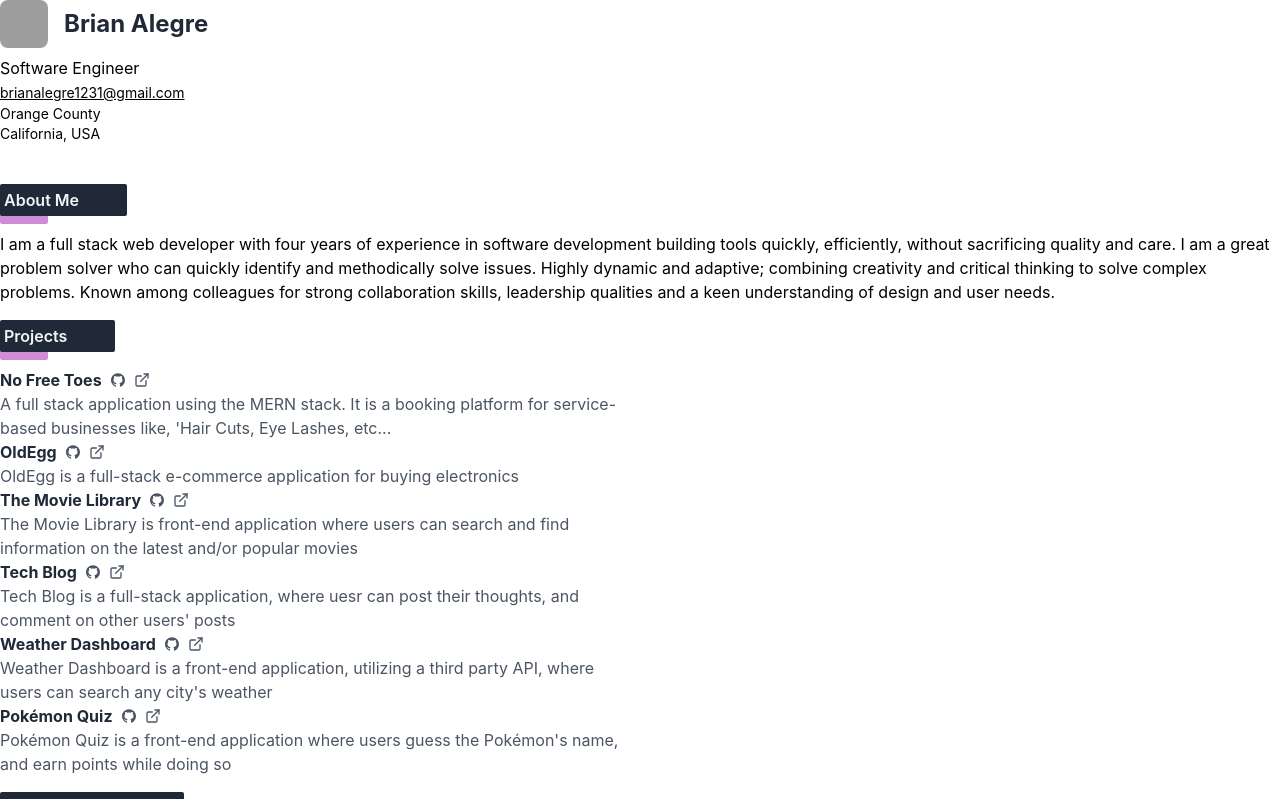
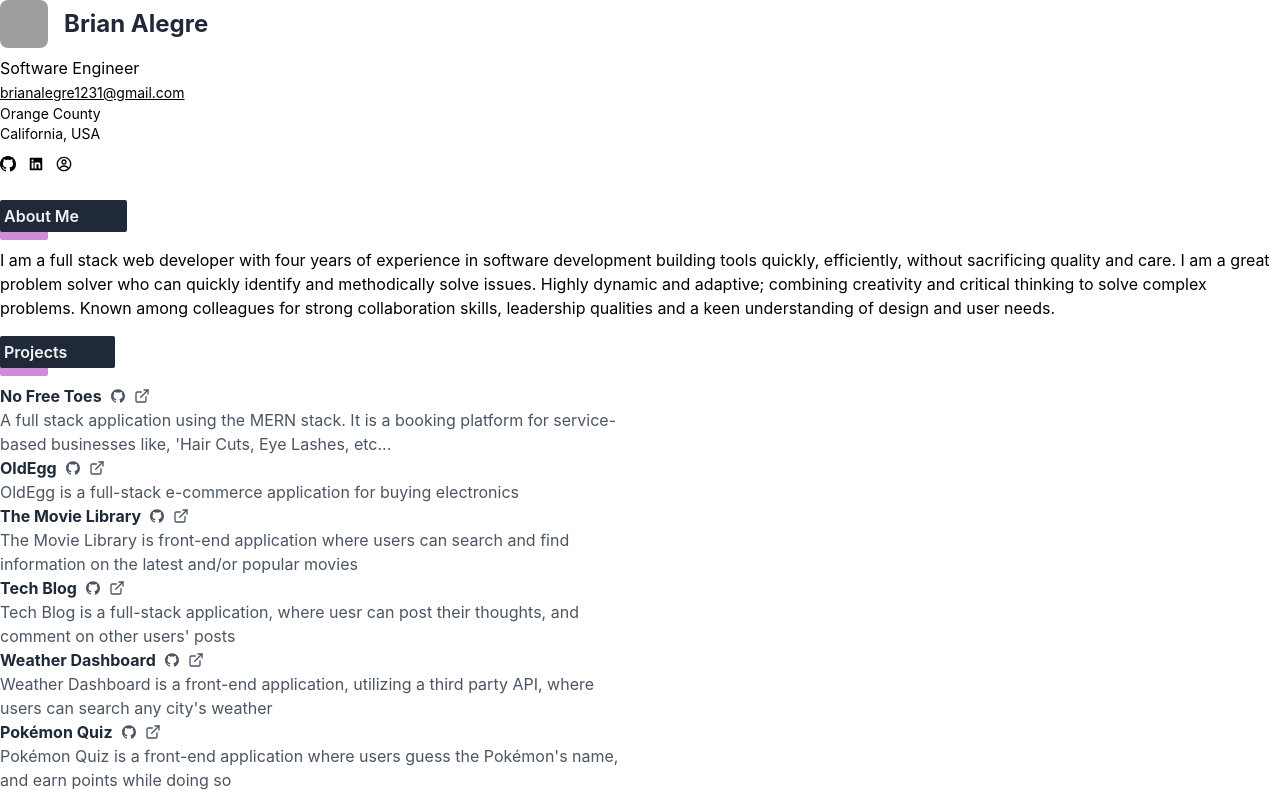
Before and after one commit to brianalegre/Resume, a React (Create React App) app: page / in a window 1280 px wide. Shown: the top 799 px of the page. Built offline with nearby package versions, Linux system fonts and the light colour scheme; grey boxes are pictures that could not be loaded.

Commit message:
Added icons to Me Component

```diff
--- a/src/components/Me.js
+++ b/src/components/Me.js
@@ -1,5 +1,10 @@
 // Import React
 import React from 'react';
+
+// Import React Icons
+import { BsGithub } from 'react-icons/bs'
+import { AiFillLinkedin } from 'react-icons/ai'
+import { CgProfile } from 'react-icons/cg'
 
 
 
@@ -24,9 +29,9 @@
             <p className="text-sm">{me.location.city}</p>
             <p className="text-sm">{me.location.region}, {me.location.countryCode}</p>
             <div className="space-x-3 py-3 flex items-center">
-                <a aria-label={me.profiles[0].network} href={me.profiles[0].network.url}> </a>
-                <a aria-label={me.profiles[1].network} href={me.profiles[1].network.url}> </a>
-                <a aria-label={me.profiles[2].network} href={me.profiles[2].network.url}> </a>
+                <a aria-label={me.profiles[0].network} href={me.profiles[0].network.url}> <BsGithub className='hover:text-fuchsia-700' /> </a>
+                <a aria-label={me.profiles[1].network} href={me.profiles[1].network.url}> <AiFillLinkedin className='hover:text-fuchsia-700' /> </a>
+                <a aria-label={me.profiles[2].network} href={me.profiles[2].network.url}> <CgProfile className='hover:text-fuchsia-700' /></a>
             </div>
         </div >
     );
```
